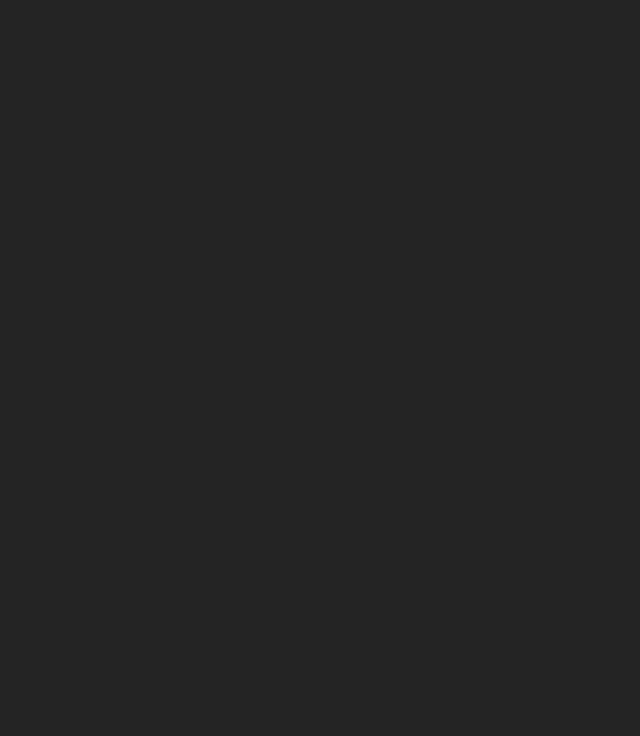
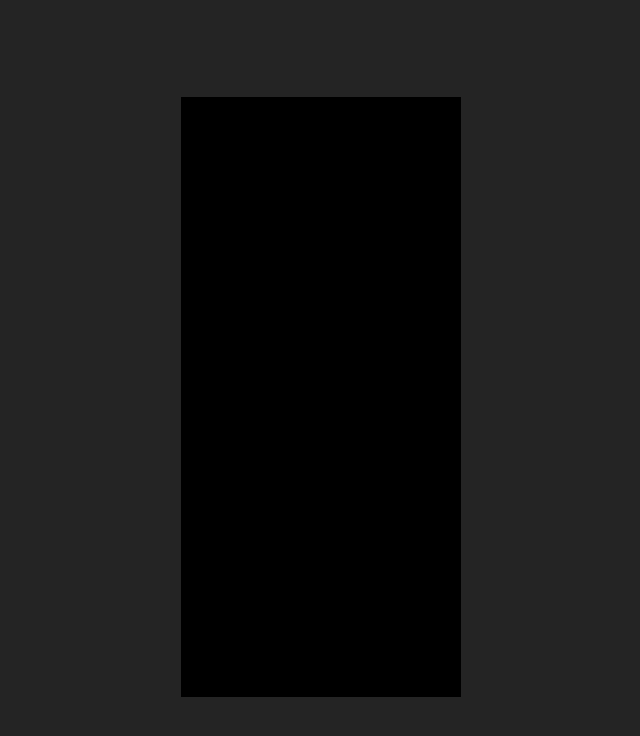
Before and after one commit to LaVieja1/pruebasTecnicas, a website built with Vite: page tetris/index.html in a window 1280 px wide. Shown: the whole page, without its empty margins (319-959 px from the left). Built offline with nearby package versions, Linux system fonts and the light colour scheme.

Commit message:
dibujado canvas

```diff
--- a/tetris/main.js
+++ b/tetris/main.js
@@ -1 +1,28 @@
-import './style.css'
+import "./style.css";
+
+// 1. Inicializar el tablero
+const canvas = document.querySelector("canvas");
+const context = canvas.getContext("2d");
+
+const BLOCK_SIZE = 20;
+const BOARD_WIDTH = 14;
+const BOARD_HEIGHT = 30;
+
+canvas.width = BLOCK_SIZE * BOARD_WIDTH;
+canvas.height = BLOCK_SIZE * BOARD_HEIGHT;
+
+context.scale(BLOCK_SIZE, BLOCK_SIZE);
+
+// 2. Game loop
+
+function update() {
+  draw();
+  window.requestAnimationFrame(update);
+}
+
+function draw() {
+  context.fillStyle = "#000";
+  context.fillRect(0, 0, canvas.width, canvas.height);
+}
+
+update();
--- a/tetris/package.json
+++ b/tetris/package.json
@@ -11,8 +11,5 @@
   "devDependencies": {
     "standard": "^17.1.0",
     "vite": "^5.1.4"
-  },
-  "eslintConfig": {
-    "extends": "standard"
   }
 }
--- a/tetris/style.css
+++ b/tetris/style.css
@@ -18,4 +18,5 @@ body {
   padding: 0;
   display: grid;
   place-content: center;
+  height: 100vh;
 }
```
